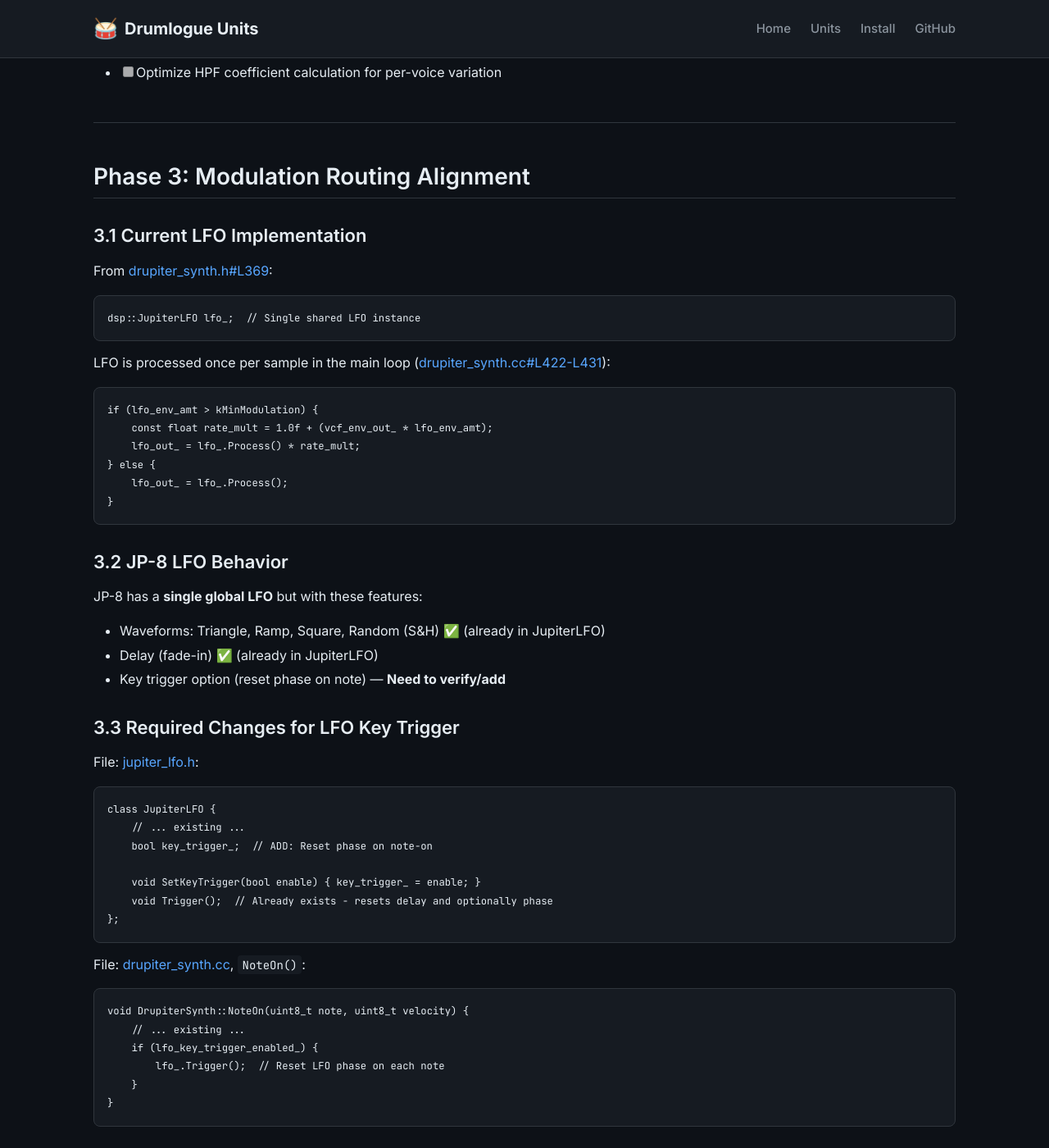
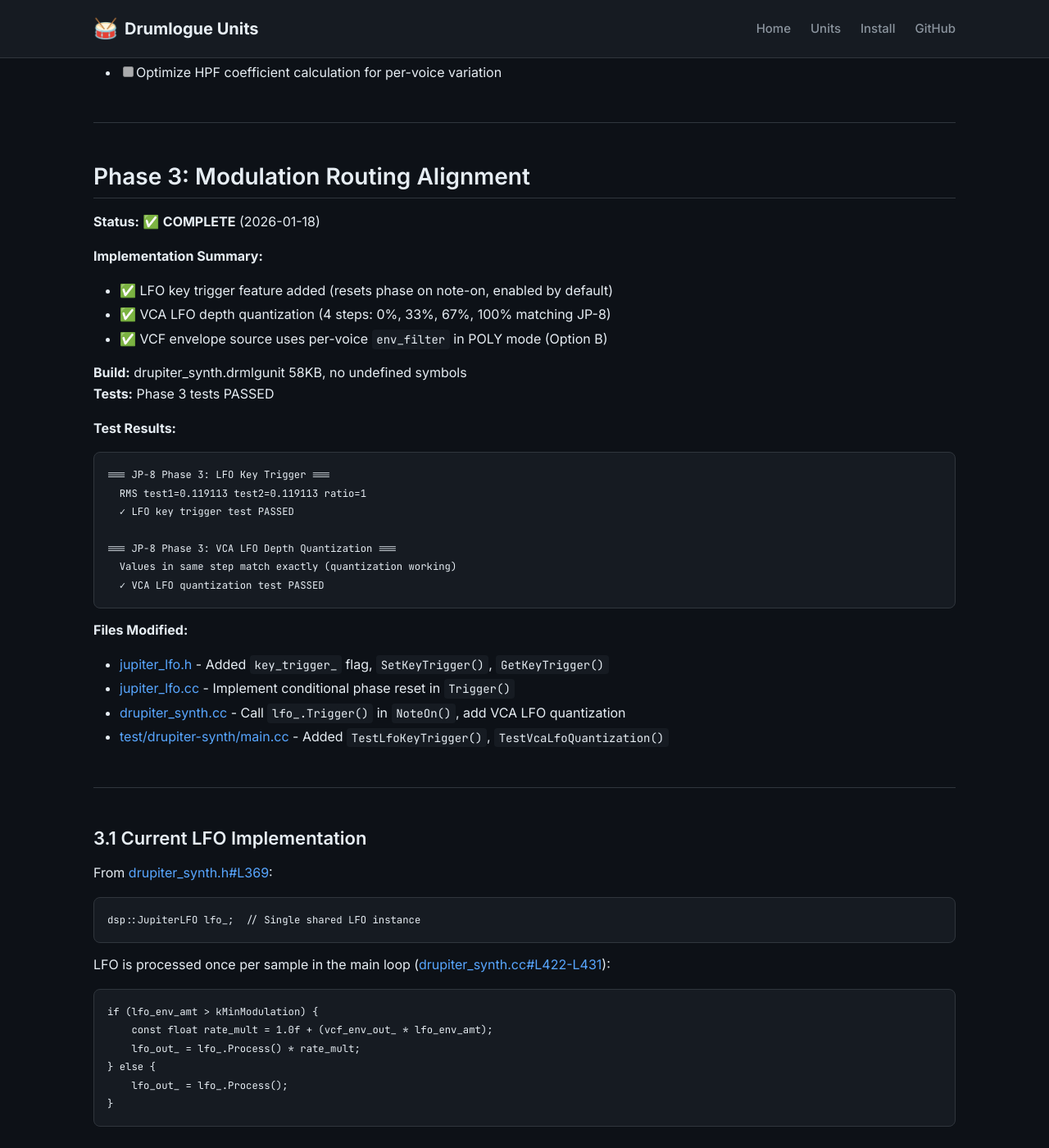
Before and after one commit to cldmnky/drumlogue-units, a Jekyll site: the page built from docs/plans/drupiter-jp8-detailed-implementation.md, in a window 1280 px wide and 1400 px high, scrolled down 7527 px. Shown: the whole window at 82% size. Built offline with Jekyll 4.4.1, drawn with Linux system fonts in a browser that asks for light colours; our own code applies the rules of GitHub Pages for plain Markdown files.

Commit message:
Implement Phase 3: LFO key trigger and VCA LFO quantization
- Added key_trigger_ flag to JupiterLFO (default: true for JP-8 authenticity)
- Implemented SetKeyTrigger() and GetKeyTrigger() methods
- Modified Trigger() to conditionally reset phase based on key_trigger_
- Wired lfo_.Trigger() in DrupiterSynth::NoteOn() for synchronized modulation
- Implemented 4-step VCA LFO depth quantization (0%, 33%, 67%, 100%)
- Added Phase 3 tests: TestLfoKeyTrigger(), TestVcaLfoQuantization()
- Updated implementation plans with Phase 3 completion status

Test results:
- LFO key trigger test PASSED (RMS ratio = 1.0)
- VCA LFO quantization test PASSED (values within step match exactly)
- Build: drupiter_synth.drmlgunit 58KB, no undefined symbols

````diff
--- a/docs/plans/drupiter-jp8-detailed-implementation.md
+++ b/docs/plans/drupiter-jp8-detailed-implementation.md
@@ -313,6 +313,35 @@
 ---
 
 ## Phase 3: Modulation Routing Alignment
+
+**Status:** ✅ **COMPLETE** (2026-01-18)
+
+**Implementation Summary:**
+- ✅ LFO key trigger feature added (resets phase on note-on, enabled by default)
+- ✅ VCA LFO depth quantization (4 steps: 0%, 33%, 67%, 100% matching JP-8)
+- ✅ VCF envelope source uses per-voice `env_filter` in POLY mode (Option B)
+
+**Build:** drupiter_synth.drmlgunit 58KB, no undefined symbols
+**Tests:** Phase 3 tests PASSED
+
+**Test Results:**
+```
+=== JP-8 Phase 3: LFO Key Trigger ===
+  RMS test1=0.119113 test2=0.119113 ratio=1
+  ✓ LFO key trigger test PASSED
+
+=== JP-8 Phase 3: VCA LFO Depth Quantization ===
+  Values in same step match exactly (quantization working)
+  ✓ VCA LFO quantization test PASSED
+```
+
+**Files Modified:**
+- [jupiter_lfo.h](../../drumlogue/drupiter-synth/dsp/jupiter_lfo.h) - Added `key_trigger_` flag, `SetKeyTrigger()`, `GetKeyTrigger()`
+- [jupiter_lfo.cc](../../drumlogue/drupiter-synth/dsp/jupiter_lfo.cc) - Implement conditional phase reset in `Trigger()`
+- [drupiter_synth.cc](../../drumlogue/drupiter-synth/drupiter_synth.cc) - Call `lfo_.Trigger()` in `NoteOn()`, add VCA LFO quantization
+- [test/drupiter-synth/main.cc](../../test/drupiter-synth/main.cc) - Added `TestLfoKeyTrigger()`, `TestVcaLfoQuantization()`
+
+---
 
 ### 3.1 Current LFO Implementation
 
````
Also changed, not shown: docs/plans/drupiter-jp8-alignment.md (+22 -0 lines), 5 other files.
